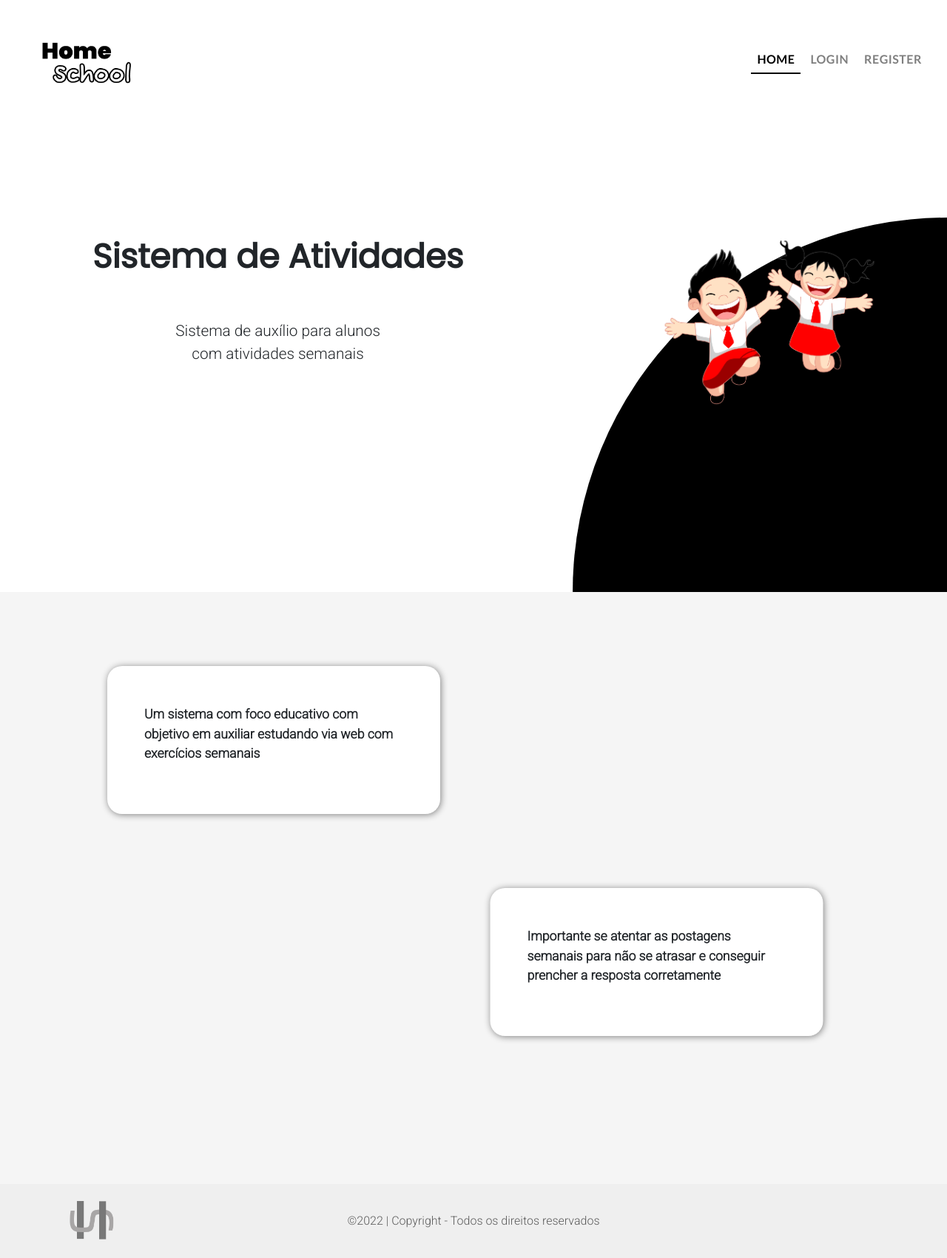
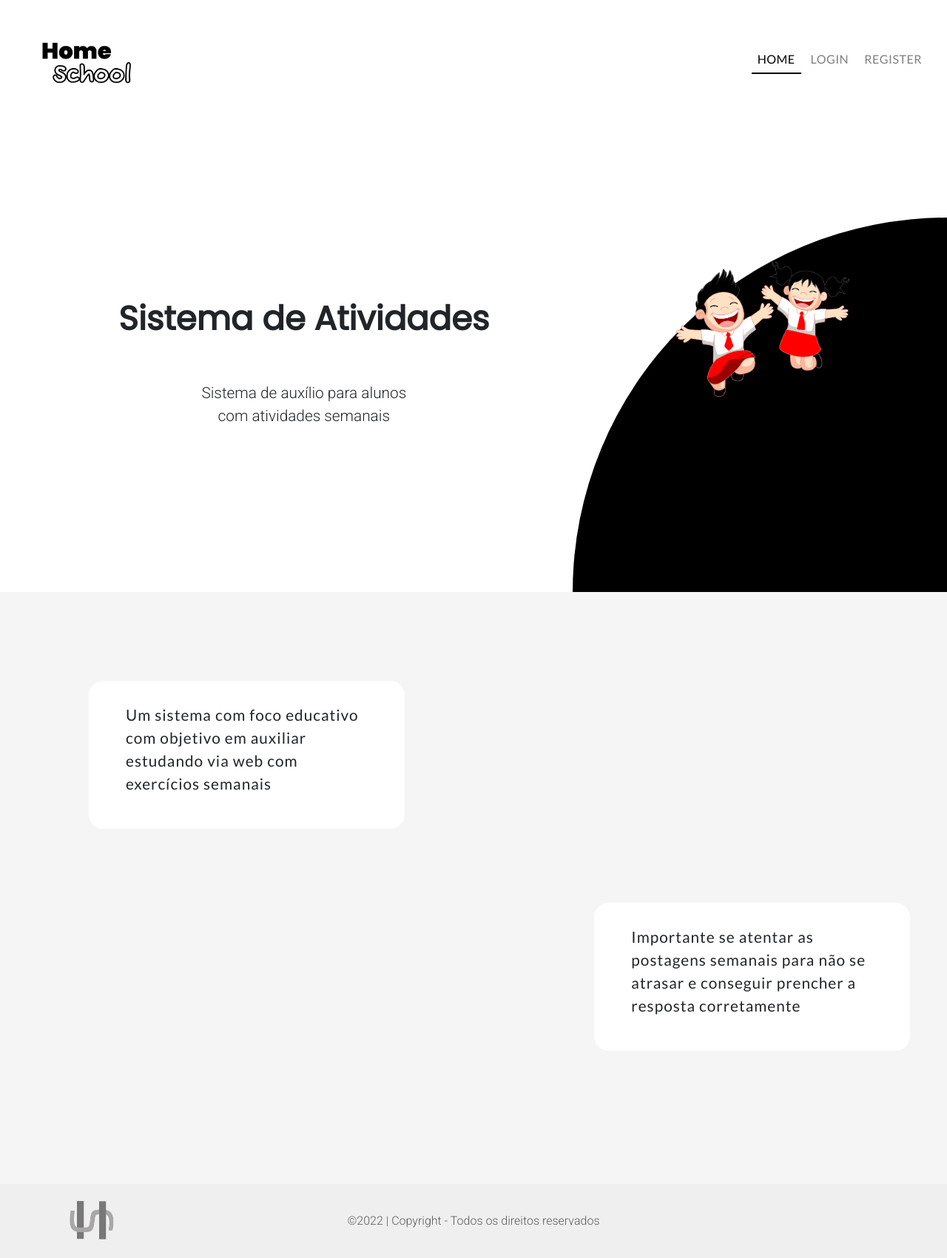
Before and after one commit to johnalysonn/homeschool, a Laravel app: page / in a window 1280 px wide. Shown: the whole page at 74% size. Run offline with Laravel 8, Linux system fonts and the light colour scheme; some libraries are stand-ins or nearby versions.

Commit message:
organizing css and adding data table

```diff
--- a/public/css/forms/form.css
+++ b/public/css/forms/form.css
@@ -8,12 +8,13 @@
 }
 #container-form form{
     padding: 20px;
-    width: calc(100%/4);
+    max-width: 400px;
+    min-width: 350px;
     display: flex;
     flex-direction: column;
     background-color: white;
     border-radius: 20px;
-    box-shadow: 1px 1px 10px gray;
+    box-shadow: 0px 0px 15px 10px rgb(245, 245, 245);
 }
 #container-form form div{
     display: flex;
@@ -75,7 +76,7 @@ form #container-button input:hover{
     display: flex;
     align-items: center;
     justify-content: space-around;
-    box-shadow: 1px 0 5px gray;
+    box-shadow: 0px 0px 15px 10px rgb(245, 245, 245);
 }
 #typeLogin a{
     color: #787878;
@@ -122,7 +123,7 @@ form #container-button input:hover{
     gap: 30px;
     padding: 30px;
     border-radius: 30px;
-    box-shadow: 1px 0 5px gray;
+    box-shadow: 0px 0px 15px 10px rgb(245, 245, 245);
 }
 #form-activity form h2{
     overflow-y: hidden;
--- a/public/css/layout/style.css
+++ b/public/css/layout/style.css
@@ -103,10 +103,11 @@ li .before::before{
     position: relative;
 }
 #container-home-info{
-    justify-content: space-between;
+    justify-content: space-around;
     margin-top: 30px;
     font-family: 'Roboto', sans-serif;
     padding: 20px;
+    min-width: 100%;
 }
 
 #container-home-info #container-info{
@@ -114,7 +115,6 @@ li .before::before{
     flex-direction: column;
     gap: 50px;
     padding: 35px;
-    transform: translateY(-20%);
 }
 #container-home-info #container-info h1{
     font-weight: bold;
@@ -132,7 +132,7 @@ li .before::before{
     display: flex;
     justify-content: center;
     align-items: center;
-    width: 300px;
+    width: calc(100%/5);
     transform: translateY(-20%);
 }
 #container-dash-img{
@@ -144,36 +144,50 @@ li .before::before{
 
 /* Home - sessão dos cards */
 #container-cards{
-    position: relative;
+    justify-content: center;
+    justify-content: center;
+    align-items: center;
     flex-direction: column;
-    gap: calc(100%/6);
     background-color: #F5F5F5;
     max-width: 100vw;
     height: 100vh;
     padding: 100px;
+    position: relative;
 }
-#container-cards .cards{
+#container-cards .container-card{
+    height: 100%;
+    min-width: 100vw;
+    padding: 20px;
+    position: relative;
+    /* background-color: red; */
+}
+#container-cards .container-card .cards{
     justify-content: center;
     align-items: center;
-    gap: 30px ;
+    gap: 30px;
     background-color: white;
-    max-width: 100vw;
+    max-width: calc(100vw/3);
     height: 200px;
-    font-size: 1.1em;
-    font-family: 'Roboto', sans-serif;
-    font-weight: bold;
+    font-size: 1.3rem;
+    font-family: 'Lato', sans-serif;
+    letter-spacing: 1px;
+    /* font-weight: bold; */
     padding: 20px 50px;
     border-radius: 20px;
-    box-shadow: 1px 1px 10px gray;
+    box-shadow: 0px 0px 15px 10px rgb(245, 245, 245);
 }
-#container-cards .cards:nth-child(1){
-    transform: translateX(10%);
+#container-cards #card-left{
     width: calc(100%/2.4);
+    margin-left: 100px;
 }
-#container-cards .cards:nth-child(2){
-    transform: translateX(125%);
+#container-cards #card-right{
+    position: absolute;
+    right: 0;
     width: calc(100%/2.4);
+    margin-right: 50px;
+    /* background-color: red; */
 }
+
 /* Footer */
 footer{
     background-color: #EFEFEF;
--- a/resources/views/activity/listActivities.blade.php
+++ b/resources/views/activity/listActivities.blade.php
@@ -12,7 +12,7 @@
                 <div id="container-card-name">
                     <h3>{{$activity->name}}</h3>
                 </div>
-                <div >
+                <div>
                     <div class="card-body">
                         <p class="card-date">Criado em: {{($activity->created_at)->format('d/m/Y')}}</p>
                         <p class="card-teacher">Professor: {{$activity->teacher()->get()->first()->name}}</p>
@@ -79,9 +79,7 @@
                                 <a href="/home/activity/{{$activity->id}}" class="btn btn-primary">Saber Mais</a>
                             </div>
                         @else
-
                         @endif
-
                     </div>
                 </div>
             </div>
--- a/resources/views/activity/showActivity.blade.php
+++ b/resources/views/activity/showActivity.blade.php
@@ -21,7 +21,7 @@
                     <div class="card-response">
                         <div class="first-div-response">
                             <p class="div-number">
-                                <b>{{$loop->index + 1}}</b>
+                                <b>{{$response->id}}</b>
                             </p>
                             <p>
                                 @if ($response->check===0)
@@ -93,6 +93,7 @@
 
 <div class="container-center">
     <div>
+        <div id="container-dados">
             <div id="container-name-atv">
                 <p>
                 <p class="hiper-message-name" >{{$activity->name}}</p>
@@ -130,7 +131,7 @@
                 <a href="/home/activity/response/create/{{$activity->id}}">Responder Atividade</a>
                 @endif
             </div>
-
+        </div>
     </div>
 
 </div>
--- a/resources/views/disciplines/listDisciplines.blade.php
+++ b/resources/views/disciplines/listDisciplines.blade.php
@@ -4,8 +4,8 @@
 
 <div class="container" id="container-table-main">
 @if(count($disciplines)>0)
-    <div id="container-table" class="container">
-
+    <div id="container-table" class="container d-flex" style="flex-direction:column; gap: 30px;">
+        <div class="title-type-user"><h1>Lista de disciplinas</h1></div>
         <table class="table">
 
             <thead>
@@ -24,7 +24,7 @@
                 @foreach($disciplines as $discipline)
                     <tr>
                         @if(Auth::guard('student')->check())
-                                <th scope="row">{{$loop->index + 1}}</th>
+                            <th scope="row">{{$discipline->id}}</th>
                             <td>{{$discipline->name}}</td>
                         @elseif(Auth::guard('teacher')->check())
                             <th scope="row">{{$loop->index + 1}}</th>
--- a/resources/views/home.blade.php
+++ b/resources/views/home.blade.php
@@ -17,15 +17,18 @@
     </div>
 </div>
 <div class="container d-flex"  id="container-cards">
-    <div class="d-flex cards" data-aos="fade-right" data-aos-duration="1000">
-        <div>
-            <p>Um sistema com foco educativo com objetivo em auxiliar estudando via web com exercícios semanais</p>
+    <div class="container-card">
+        <div class="d-flex cards" id="card-left" data-aos="fade-right" data-aos-duration="1000">
+            <div>
+                <p>Um sistema com foco educativo com objetivo em auxiliar estudando via web com exercícios semanais</p>
+            </div>
         </div>
     </div>
-    <div class="d-flex cards" data-aos="fade-left" data-aos-duration="1000">
-
-        <div>
-            <p>Importante se atentar as postagens semanais para não se atrasar e conseguir prencher a resposta corretamente</p>
+    <div class="container-card">
+        <div class="d-flex cards" id="card-right" data-aos="fade-left" data-aos-duration="1000">
+            <div>
+                <p>Importante se atentar as postagens semanais para não se atrasar e conseguir prencher a resposta corretamente</p>
+            </div>
         </div>
     </div>
 </div>
--- a/resources/views/layout/layout.blade.php
+++ b/resources/views/layout/layout.blade.php
@@ -5,7 +5,12 @@
     <meta http-equiv="X-UA-Compatible" content="IE=edge">
     <meta name="viewport" content="width=device-width, initial-scale=1.0">
     <link href="https://unpkg.com/aos@2.3.1/dist/aos.css" rel="stylesheet">
+    {{-- Fonts Awesome --}}
     <link rel="stylesheet" href="{{asset('https://cdnjs.cloudflare.com/ajax/libs/font-awesome/6.2.0/css/all.min.css')}}">
+    {{-- Data table --}}
+    <link rel="stylesheet" href="https://cdnjs.cloudflare.com/ajax/libs/twitter-bootstrap/5.2.0/css/bootstrap.min.css">
+    <link rel="stylesheet" href="https://cdn.datatables.net/1.13.1/css/dataTables.bootstrap5.min.css">
+    {{-- Bootstrap --}}
     <link rel="stylesheet" href="https://cdn.jsdelivr.net/npm/bootstrap@4.3.1/dist/css/bootstrap.min.css" integrity="sha384-ggOyR0iXCbMQv3Xipma34MD+dH/1fQ784/j6cY/iJTQUOhcWr7x9JvoRxT2MZw1T" crossorigin="anonymous">
     <link rel="stylesheet" href="{{asset('css/layout/style.css')}}">
     <link rel="stylesheet" href="{{asset('css/forms/form.css')}}">
@@ -152,8 +157,11 @@
         </footer>
 
     <!-- <script src="https://cdn.ckeditor.com/ckeditor5/35.3.0/classic/ckeditor.js"></script> -->
+    <script src="https://code.jquery.com/jquery-3.5.1.js"></script>
+    <script src="https://cdn.datatables.net/1.13.1/js/jquery.dataTables.min.js"></script>
+    <script src="https://cdn.datatables.net/1.13.1/js/dataTables.bootstrap5.min.js"></script>
     <script src="https://cdn.ckeditor.com/4.20.0/standard/ckeditor.js"></script>
-    <script src="https://code.jquery.com/jquery-3.6.1.min.js"></script>
+    {{-- <script src="https://code.jquery.com/jquery-3.6.1.min.js"></script> --}}
     <script src="https://unpkg.com/aos@2.3.1/dist/aos.js"></script>
     <script src="https://cdn.jsdelivr.net/npm/popper.js@1.14.7/dist/umd/popper.min.js" integrity="sha384-UO2eT0CpHqdSJQ6hJty5KVphtPhzWj9WO1clHTMGa3JDZwrnQq4sF86dIHNDz0W1" crossorigin="anonymous"></script>
     <script src="https://cdn.jsdelivr.net/npm/bootstrap@4.3.1/dist/js/bootstrap.min.js" integrity="sha384-JjSmVgyd0p3pXB1rRibZUAYoIIy6OrQ6VrjIEaFf/nJGzIxFDsf4x0xIM+B07jRM" crossorigin="anonymous"></script>
@@ -165,5 +173,12 @@
                 removePlugins: 'image',
             });
     </script>
+    <script>
+        $(document).ready( function () {
+            $('.table').DataTable({
+                "dom": 'frtip'
+            });
+        });
+    </script>
 </body>
 </html>
--- a/resources/views/listUsers.blade.php
+++ b/resources/views/listUsers.blade.php
@@ -2,8 +2,9 @@
 @section('title', 'Listagem de usuários')
 @section('content')
 <div class="container" id="container-table-main">
-    <div id="container-table" class="container">
+    <div id="container-table" class="container d-flex" style="flex-direction:column; gap: 30px;">
         @if(count($teachers) > 0)
+            <div class="title-type-user"><h1>Lista de professores</h1></div>
             <table class="table">
                     <thead>
                         <tr>
@@ -18,7 +19,7 @@
                     <tbody>
                         @foreach($teachers as $teacher)
                     <tr>
-                        <th scope="row">{{$loop->index + 1}}</th>
+                        <th scope="row">{{$teacher->id}}</th>
                         <td>{{$teacher->name}}</td>
                         <td>{{$teacher->email}}</td>
                         @if(Auth::guard('admin')->check())
```
Also changed, not shown: other parts of public/css/layout/style.css (+29 -9 lines), resources/views/listStudents.blade.php (+7 -7 lines). Lines whose indentation alone changed are shown as unchanged.
